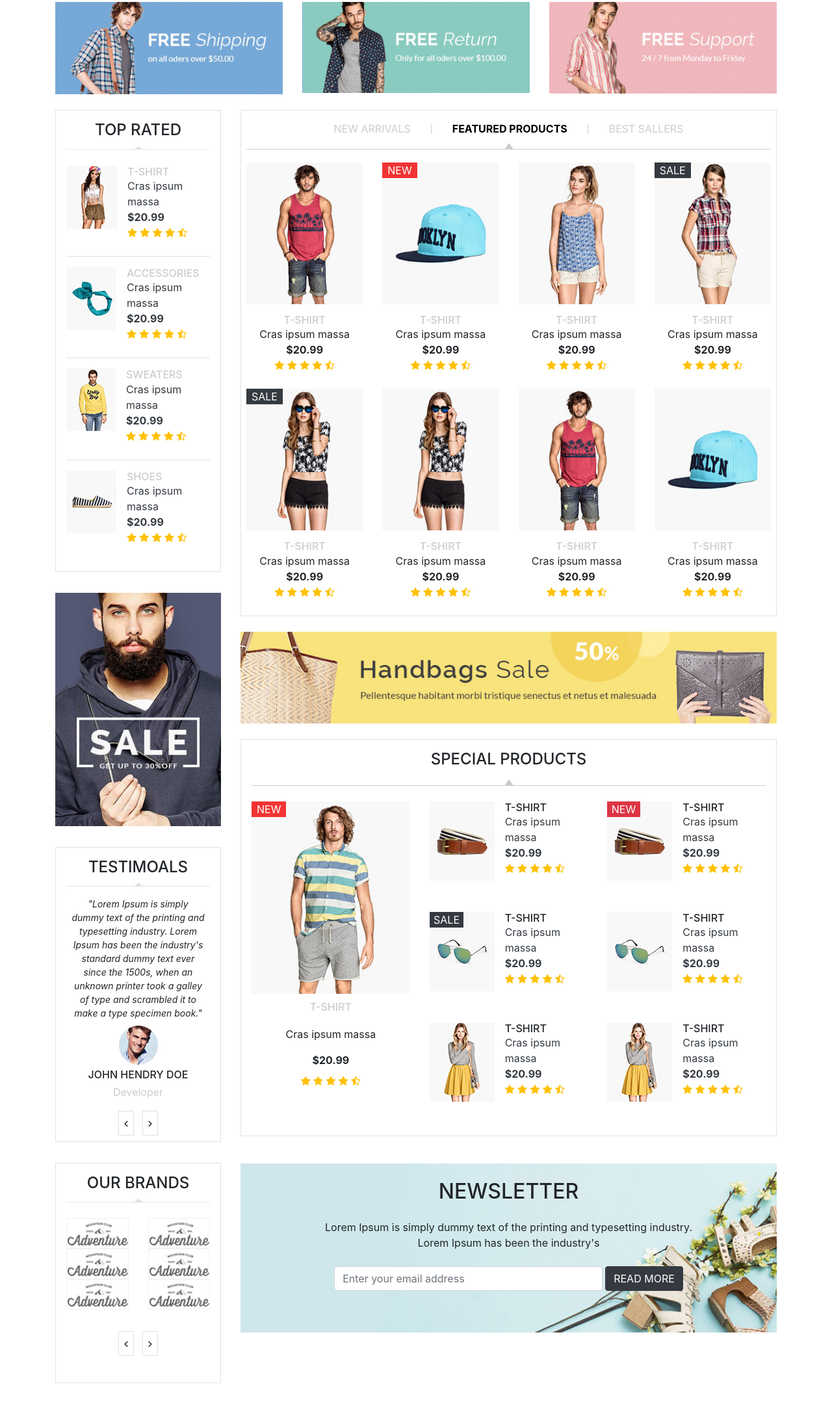
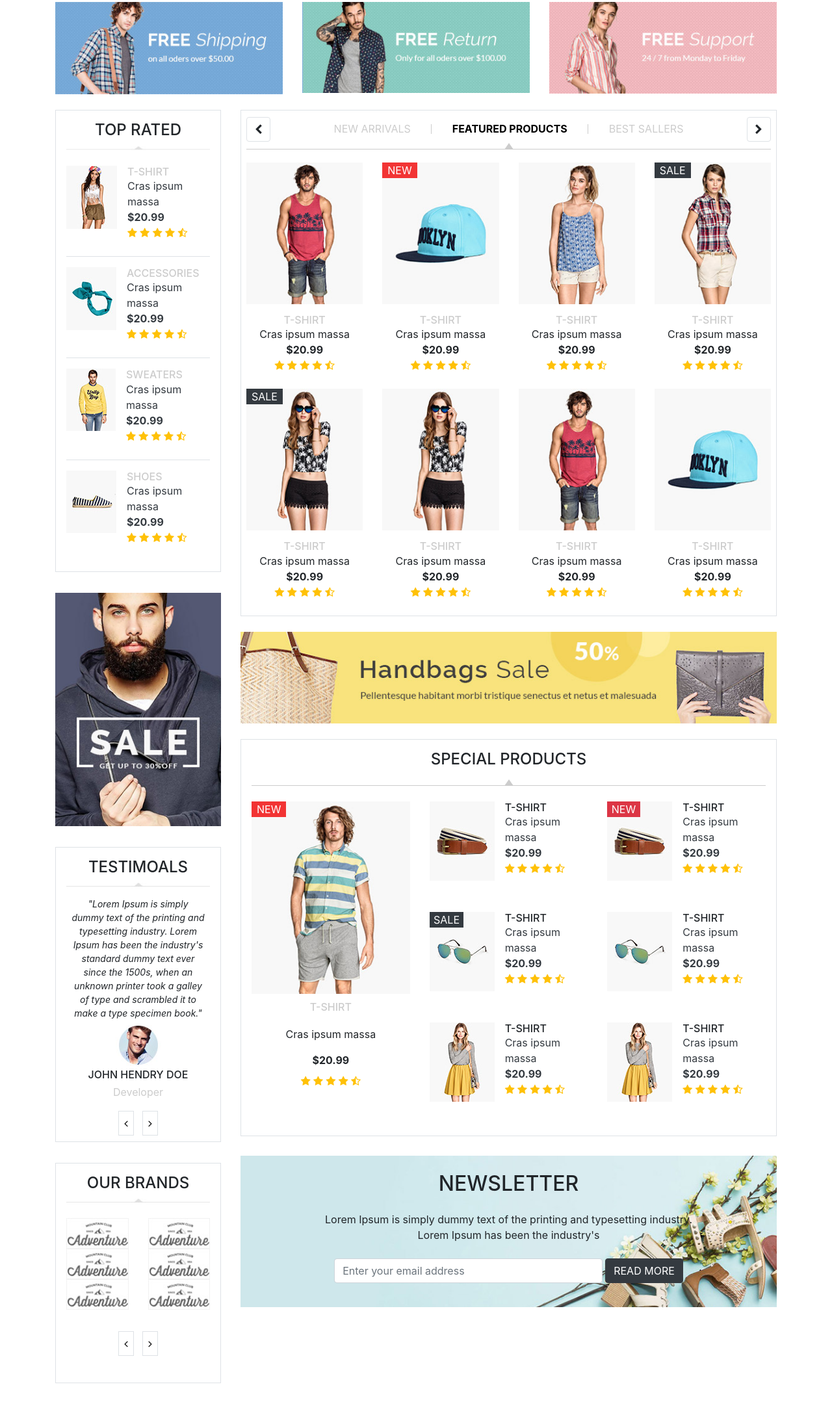
Before and after one commit to hoasadoa009/demoboostrap, a plain HTML site: page index.html in a window 1280 px wide. Shown: the part 632-2792 px from the top of the page at 65% size. Drawn offline with Linux system fonts and the light colour scheme.

Commit message:
finish by huynh

```diff
--- a/index.html
+++ b/index.html
@@ -11,7 +11,7 @@
 <body>
 	<div class="wraper">
 		<header>
-			<div class="top-header ">
+			<div class="top-header">
 				<div class="container">
 					<div class="row">
 						<div class="col-12 col-md-12  col-lg-6 text-md-center">
@@ -387,6 +387,13 @@
 								</div>
 							</div>
 							<!-- /.product -->
+							<span id="prev" class="btn border">
+								<i class="fa fa-chevron-left" aria-hidden="true"></i>
+							</span>
+							<span id="next" class="btn border">
+								<i class="fa fa-chevron-right" aria-hidden="true"></i>
+
+							</span>
 						</section> <!-- /.section -->
 
 						<div class="main__banner pt-4 pb-4">
--- a/scss/style.scss
+++ b/scss/style.scss
@@ -136,6 +136,7 @@ main{
 	}
 }
 section{
+	position: relative;
 	.option{
 		ul{
 			li{
@@ -148,6 +149,16 @@ section{
 
 			}
 		}
+	}
+	#prev{
+		position: absolute;
+		top: 10px;
+		left: 8px;
+	}
+	#next{
+		position: absolute;
+		top: 10px;
+		right: 8px;
 	}
 }
 .nav-item{
@@ -243,8 +254,9 @@ article{
 	}
 }
 .formbanner{
-	margin-top: 42px;
-	min-height: 260px;
+	margin-top: 30px;
+
+	min-height: 233px;
 	background-size: cover;
 	background-image: url('../images/form-banner.jpg');
 	form{
```
Also changed, not shown: css/style.css, 1 other file.
